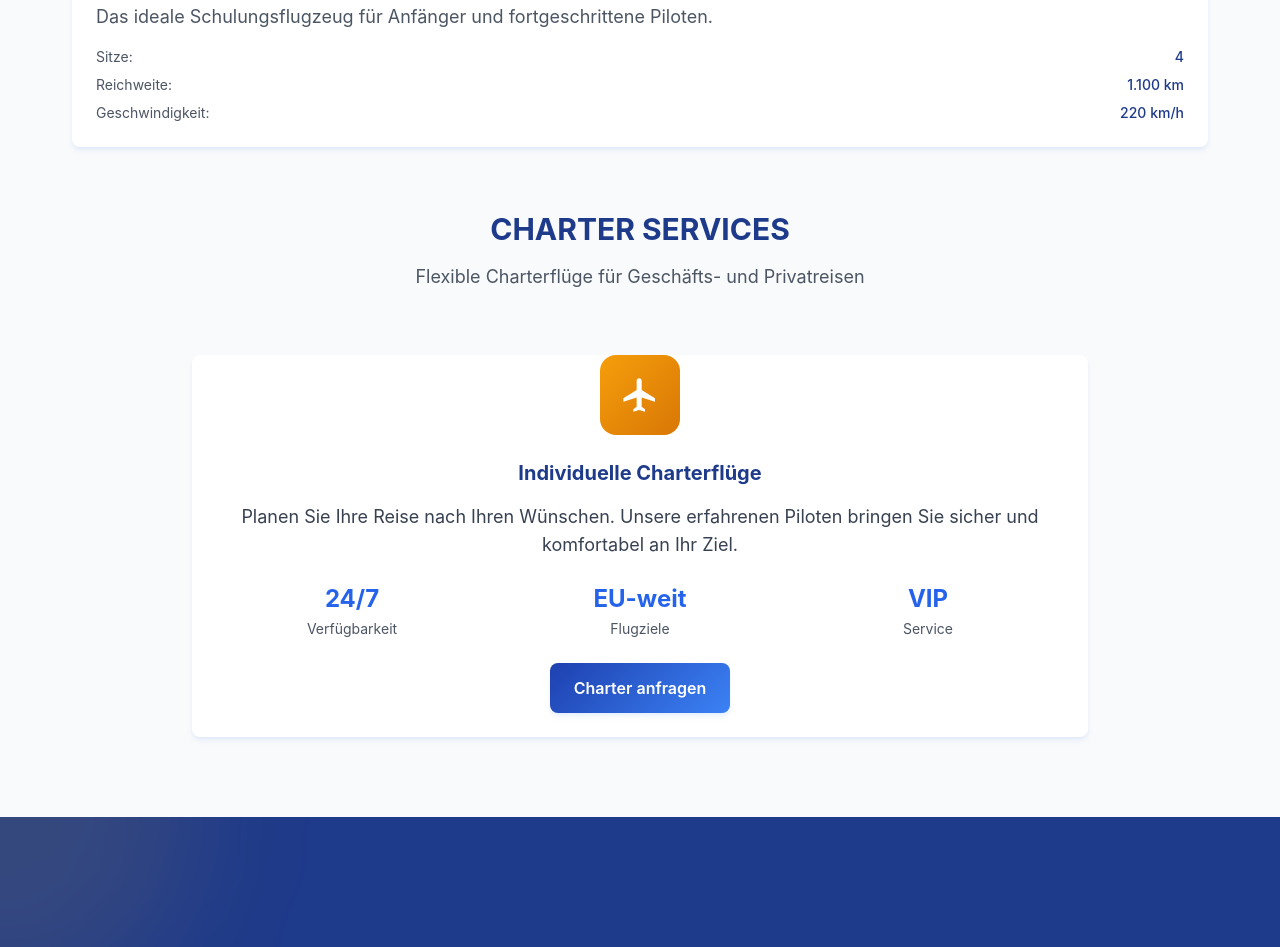
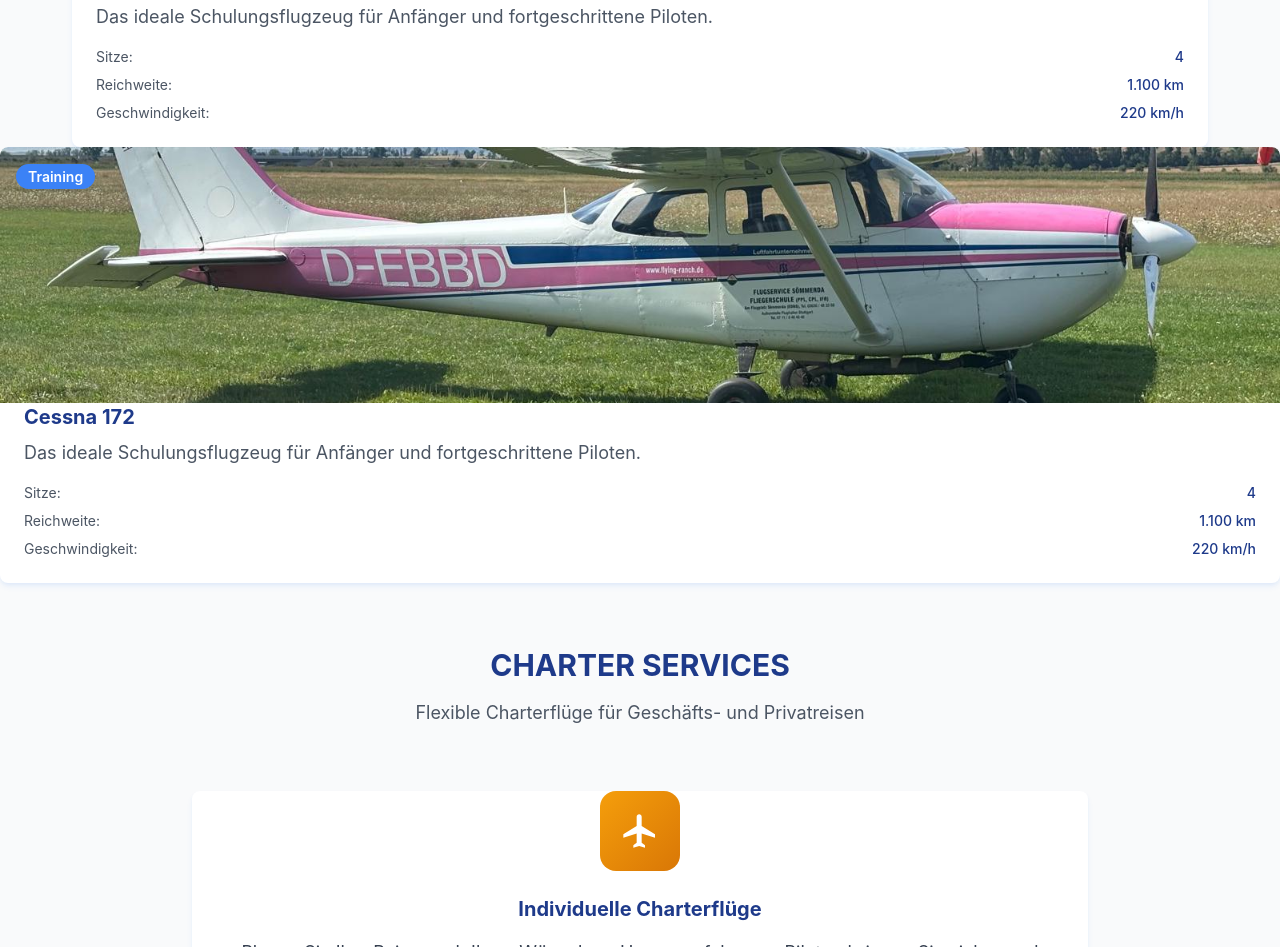
Before and after one commit to Deckenmarc/Flugschule-Mallorca, a website built with Vite: page src/index.html in a window 1280 px wide. Shown: the part 4530-5477 px from the top of the page. Built offline with nearby package versions, Linux system fonts and the light colour scheme.

Commit message:
Updated index.html

```diff
--- a/src/index.html
+++ b/src/index.html
@@ -640,6 +640,41 @@
                     </div>
                 </div>
             </div>
+
+      <!-- Cessna 172 -->
+                <div class="card group hover:shadow-aviation-lg transition-all duration-300">
+                    <div class="relative overflow-hidden rounded-t-lg">
+                        <img src="/assets/images/Cessna172.jpg" alt="Cessna 172" class="w-full h-64 object-cover group-hover:scale-105 transition-transform duration-300">
+                        <div class="absolute top-4 left-4">
+                            <span class="bg-aviation-blue-500 text-white px-3 py-1 rounded-full text-sm font-semibold">Training</span>
+                        </div>
+                    </div>
+                    <div class="card-body">
+                        <h3 class="text-xl font-bold text-aviation-blue-900 mb-2">Cessna 172</h3>
+                        <p class="text-aviation-gray-600 mb-4">
+                            Das ideale Schulungsflugzeug für Anfänger und fortgeschrittene Piloten.
+                        </p>
+
+                        <!-- Aircraft Specifications -->
+                        <div class="space-y-2 text-sm">
+                            <div class="flex justify-between">
+                                <span class="text-aviation-gray-600">Sitze:</span>
+                                <span class="font-medium text-aviation-blue-900">4</span>
+                            </div>
+                            <div class="flex justify-between">
+                                <span class="text-aviation-gray-600">Reichweite:</span>
+                                <span class="font-medium text-aviation-blue-900">1.100 km</span>
+                            </div>
+                            <div class="flex justify-between">
+                                <span class="text-aviation-gray-600">Geschwindigkeit:</span>
+                                <span class="font-medium text-aviation-blue-900">220 km/h</span>
+                            </div>
+                        </div>
+                    </div>
+                </div>
+            </div>
+
+
             <!-- Charter Services -->
             <div class="section-header mt-16">
                 <h3 class="text-2xl md:text-3xl font-bold text-aviation-blue-900 mb-4">CHARTER SERVICES</h3>
```
